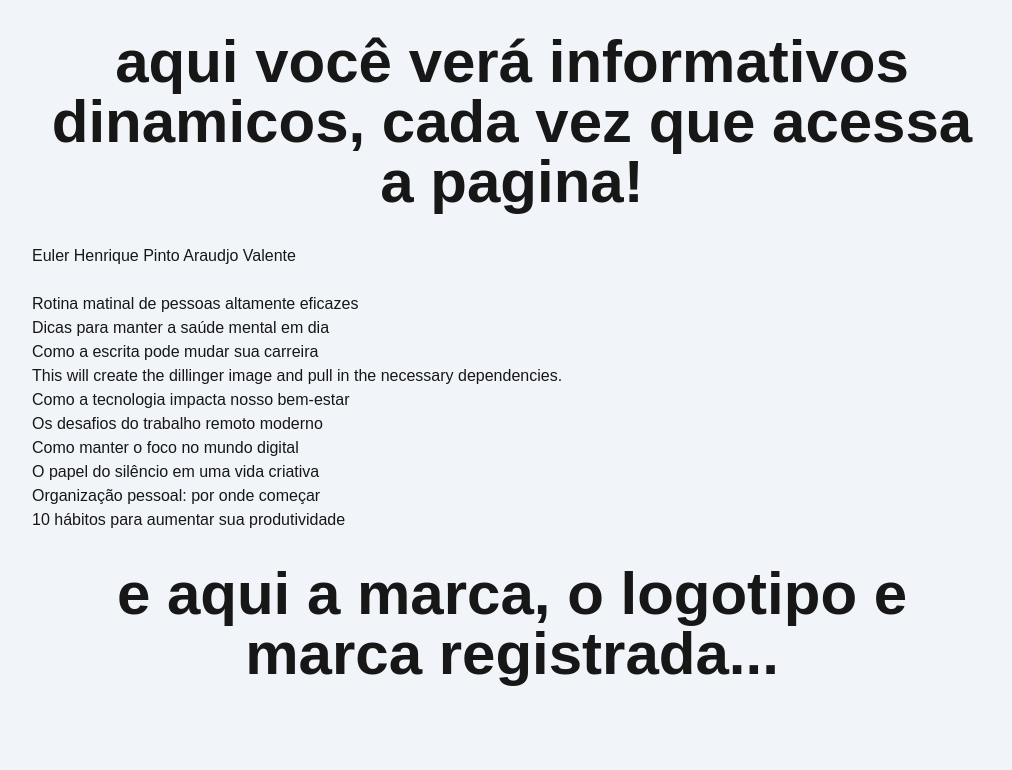
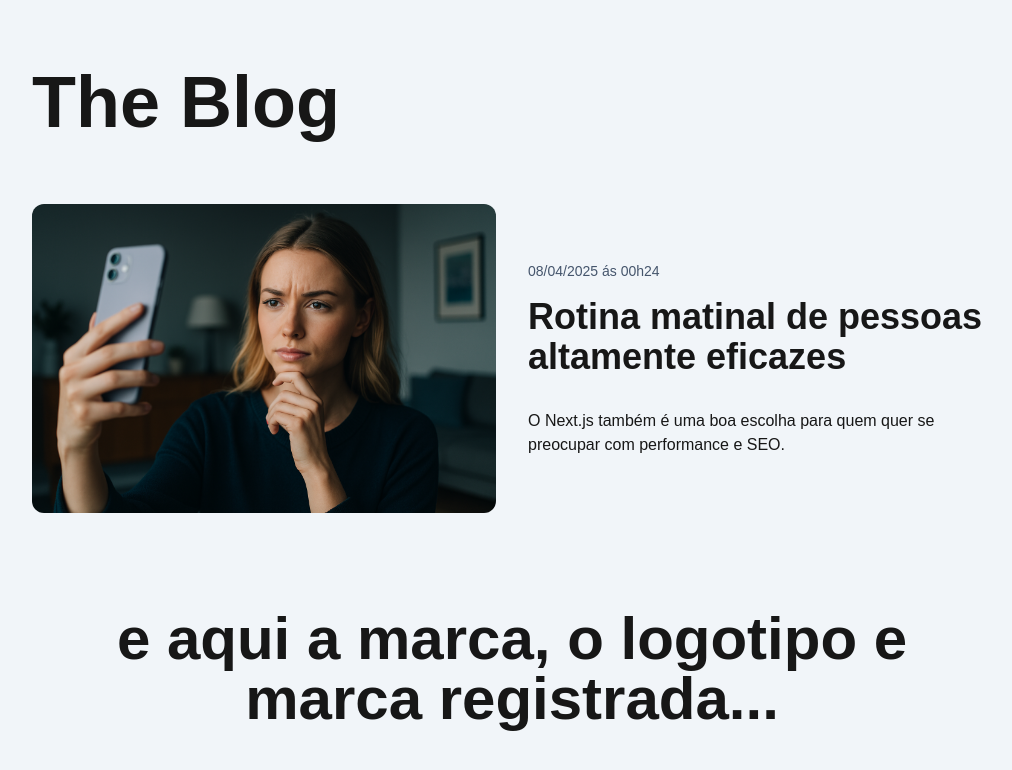
Before and after one commit to arautdjo/content_log, a Next.js app: page / in a window 1280 px wide. Shown: the top 770 px of the page, without its empty margins (128-1140 px from the left). Built offline with nearby package versions, Linux system fonts and the light colour scheme.

Commit message:
featured post and cache function rolled out

```diff
--- a/package.json
+++ b/package.json
@@ -9,6 +9,7 @@
     "lint": "eslint"
   },
   "dependencies": {
+    "date-fns": "^4.1.0",
     "next": "16.2.1",
     "react": "19.2.4",
     "react-dom": "19.2.4"
--- a/src/app/page.tsx
+++ b/src/app/page.tsx
@@ -5,21 +5,21 @@ import { Suspense } from "react";
 import { SpinLoader } from "@/components/SpinLoader";
 import PostLists from "@/components/PostsList";
 import { Container } from "@/components/Container";
+import Header from "@/components/Header";
+
+import { PostFeatured } from "@/components/PostFeatured";
 // import Teste from "@/components/Testes";
 
-export default async function Home() {
+export default async function Home(){
 
   return (
     <Container>
-        <header>
-            <h1 className="text-6xl font-bold text-center py-8">
-                aqui você verá informativos dinamicos, cada vez que acessa a pagina!
-            </h1>
+      <Header/>
 
+         <Suspense fallback={<SpinLoader/>}>
+           <PostFeatured/>
+        </Suspense>
 
-        </header>
-        <h1>Euler Henrique Pinto Araudjo Valente</h1>
-        <br/>
         <Suspense fallback={<SpinLoader/>}>
            <PostLists/>
         </Suspense>
--- /dev/null
+++ b/src/components/Header/index.tsx
@@ -0,0 +1,18 @@
+import Link from "next/link";
+
+export default function Header(){
+   return(
+    <header>
+        <h1 className={`
+             text-4xl/normal font-extrabold py-8
+             sm:text-5xl/normal sm:py-10
+             md:text-6xl/normal md:py-11
+             lg:text-7xl/normal lg:py-12
+        `}>
+        <Link href="#">
+            The Blog
+        </Link>
+        </h1>
+    </header>
+   )
+}
--- /dev/null
+++ b/src/components/PostCoverImage/index.tsx
@@ -0,0 +1,29 @@
+import Link from "next/link";
+import Image from 'next/image';
+
+type PostCoverImageProps = {
+     ImageProps: React.ComponentProps<typeof Image>,
+     LinkProps: React.ComponentProps<typeof Link>,
+}
+
+export function PostCoverImage({ImageProps,LinkProps}: PostCoverImageProps){
+  return(
+     <Link
+
+                className={`
+                    w-full h-full overflow-hidden rounded-xl ${LinkProps.className}
+                 `}
+                 {...LinkProps}
+                >
+                 <Image
+                 className={`
+                    w-full h-full object-cover object-center group-hover:scale-105 transition duration-100
+                     ${ImageProps.className}
+                    `}
+                  {...ImageProps}
+                  alt={ImageProps.alt}
+                 />
+
+                </Link>
+  )
+}
--- /dev/null
+++ b/src/components/PostFeatured/index.tsx
@@ -0,0 +1,38 @@
+import { PostCoverImage } from "../PostCoverImage";
+import { PostSUmmary } from "../PostSUmmary";
+import { findALlPublicPosts } from "@/lib/post/queries";
+
+export async function PostFeatured(){
+        const allPosts = await findALlPublicPosts();
+        const FeaturedPost = allPosts[0]
+
+    const slug = "qualquer coisa"
+    const postLink = `/post/${slug}`
+    return(
+        <section className={`
+              grid grid-cols-1 gap-8 mb-16
+              sm:grid-cols-2 group
+            `}>
+           <PostCoverImage ImageProps={{
+              width:1200,
+              height:720,
+              alt:FeaturedPost.title,
+              src:FeaturedPost.coverImageUrl,
+              priority:true
+           }}
+
+           LinkProps={{
+            href:'#',
+           }}
+           />
+
+            <PostSUmmary
+                 postHeading="h1"
+                 excerpt={FeaturedPost.excerpt}
+                 postLink={postLink}
+                 title={FeaturedPost.title}
+                 createdAt={FeaturedPost.createdAt}
+                />
+        </section>
+    )
+}
--- /dev/null
+++ b/src/components/PostHeading/index.tsx
@@ -0,0 +1,25 @@
+import Link from "next/link";
+
+type PostHeadingProps = {
+    children:React.ReactNode,
+    url:string,
+    as?: 'h1' | 'h2'
+}
+
+export function PostHeading({children, url, as: TagHead='h2'}: PostHeadingProps){
+    const postHeadingMap = {
+        h1: 'text-2xl/tight mb-4 block sm:text-4xl font-extrabold',
+        h2: 'text-2xl/tight mb-4 font-bold'
+    }
+
+    const commonClasses = ''
+
+
+    return(
+        <TagHead className={postHeadingMap[TagHead]+" "+commonClasses}>
+                <Link href={url} className="group-hover:text-slate-600 transition">
+                  {children}
+                </Link>
+        </TagHead>
+    )
+}
--- /dev/null
+++ b/src/components/PostSUmmary/index.tsx
@@ -0,0 +1,39 @@
+import { formatDateTime, formatDistanceToNow } from "@/utils/formate-datetime";
+import { PostHeading } from "../PostHeading";
+
+type PostSUmmaryProps = {
+    postHeading: 'h1' | 'h2',
+    postLink:string,
+    createdAt:string,
+    title:string,
+    excerpt:string
+}
+
+export function PostSUmmary({
+    postHeading,
+    postLink,
+    createdAt,
+    excerpt,
+    title
+}:PostSUmmaryProps){
+   return (
+    <div className="flex flex-col gap-4 sm:justify-center">
+                        <time
+                            dateTime={createdAt}
+                            className="text-slate-600 text-sm"
+                            title={formatDistanceToNow(createdAt)}
+                            >
+                            {formatDateTime(createdAt)}
+                        </time>
+                            <PostHeading url={postLink} as={postHeading}>
+                                {title}
+                            </PostHeading>
+
+
+                        <p>
+                            {excerpt}
+                        </p>
+
+                    </div>
+   )
+}
--- a/src/components/PostsList/index.tsx
+++ b/src/components/PostsList/index.tsx
@@ -1,13 +1,43 @@
-import { postRepository } from "@/repositories/post";
+import { PostCoverImage } from "../PostCoverImage";
+import { PostSUmmary } from "../PostSUmmary";
+import { findALlPublicPosts } from "@/lib/post/queries";
 
 export default async function PostLists(){
-
-    const allPosts = await  postRepository.findAll();
+    await  findALlPublicPosts();
+    await  findALlPublicPosts();
+    await  findALlPublicPosts();
+    await  findALlPublicPosts();
+    await  findALlPublicPosts();
+    await  findALlPublicPosts();
+    await  findALlPublicPosts();
+    await  findALlPublicPosts();
+    const allPosts = await  findALlPublicPosts();
 
     return(
-        <div>
-          {allPosts.map((elemento)=>{
-            return <p key={elemento.id}>{elemento.title}</p>
+        <div className="grid grid-cols-1 gap-8 sm:grid-cols-2 lg:grid-cols-3">
+          {allPosts.slice(1).map((elemento)=>{
+            const postLink = `/post/${elemento.slug}`
+            return <div key={elemento.id} className="group flex flex-col">
+                     <PostCoverImage ImageProps={{
+                                   width:1200,
+                                   height:720,
+                                   alt:elemento.title,
+                                   src:elemento.coverImageUrl,
+                                }}
+
+                                LinkProps={{
+                                 href:postLink,
+                                }}
+                                />
+
+                <PostSUmmary
+                 postHeading="h2"
+                 excerpt={elemento.excerpt}
+                 postLink={postLink}
+                 title={elemento.title}
+                 createdAt={elemento.createdAt}
+                />
+            </div>
         })}
         </div>
     )
--- /dev/null
+++ b/src/lib/post/queries.ts
@@ -0,0 +1,5 @@
+import { postRepository } from "@/repositories/post";
+import {cache} from 'react'
+
+export const findALlPublicPosts =
+cache(async ()=> await  postRepository.findAllPublic())
--- a/src/repositories/post/jason-post-repository.ts
+++ b/src/repositories/post/jason-post-repository.ts
@@ -22,10 +22,13 @@ export class JsonPostRepository implements PostRepository{
          return posts
      }
 
-    async findAll(): Promise<PostModel[]>{
+    async findAllPublic(): Promise<PostModel[]>{
+        console.log('\n', 'findAllPublic', '\n', 'BEFORE')
         await this.simulateWait();
         const posts = await this.readFromDisk();
-         return posts
+        console.log('\n', 'findAllPublic', '\n', 'AFTER')
+
+         return posts.filter(post=>post.published)
 
     }
 
--- a/src/repositories/post/post-repository.ts
+++ b/src/repositories/post/post-repository.ts
@@ -1,6 +1,6 @@
 import { PostModel } from "@/models/posts/posts-model";
 
 export interface PostRepository{
-   findAll(): Promise<PostModel[]>
+   findAllPublic(): Promise<PostModel[]>
    findById(id:string): Promise<PostModel>
 }
--- /dev/null
+++ b/src/utils/formate-datetime.ts
@@ -0,0 +1,25 @@
+import { format, formatDistanceToNow as formatFSNDistanceToNow } from "date-fns";
+import { ptBR } from "date-fns/locale";
+
+export function formatDateTime(rawDate:string): string{
+    const date = new Date(rawDate);
+
+    return format(date,"dd/MM/yyyy 'ás' HH'h'mm",{
+       locale: ptBR
+    })
+}
+
+
+export function formatDistanceToNow(rawDate:string): string{
+    const date = new Date(rawDate);
+
+    return formatFSNDistanceToNow(date,{
+       locale: ptBR,
+       addSuffix:true
+    })
+}
+
+// const isoDate = new Date().toISOString();
+const isoTestDate = '2026-04-07T21:11:37.670Z'
+console.log(formatDateTime(isoTestDate))
+console.log(formatDistanceToNow(isoTestDate))
```
Also changed, not shown: 1 other file (tests, documents, lock files or other folders).
